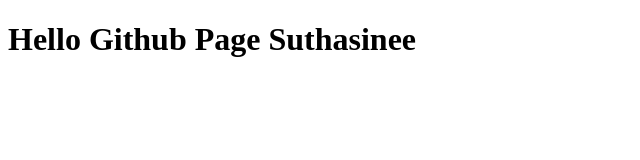
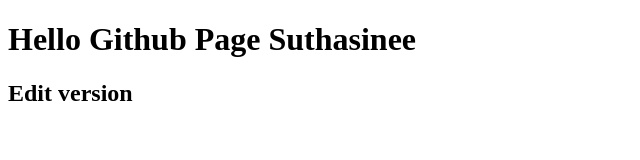
Before and after one commit to Suthanes/Suthasinee.githup.io, a plain HTML site: page index.html in a window 1280 px wide. Shown: the whole page, without its empty margins (0-640 px from the left). Drawn offline with Linux system fonts and the light colour scheme.

Commit message:
add index page

```diff
--- a/index.html
+++ b/index.html
@@ -4,6 +4,7 @@
         <title>Hello Wolrd</title>
         <body>
             <h1>Hello Github Page Suthasinee</h1>
+            <h2>Edit version</h2>
         </body>
     </head>
 </html>
```
